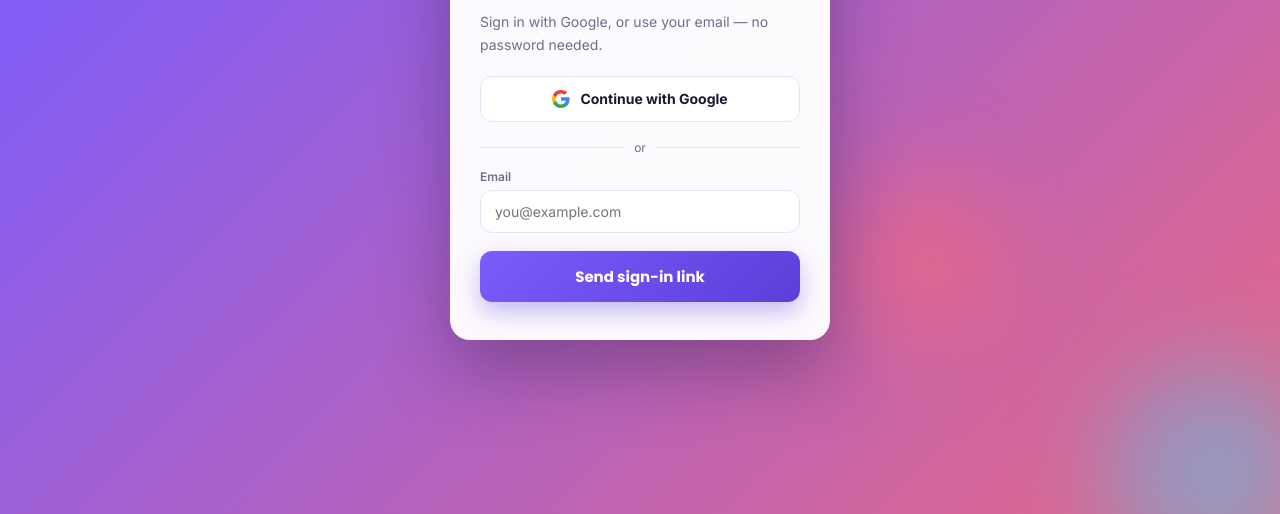
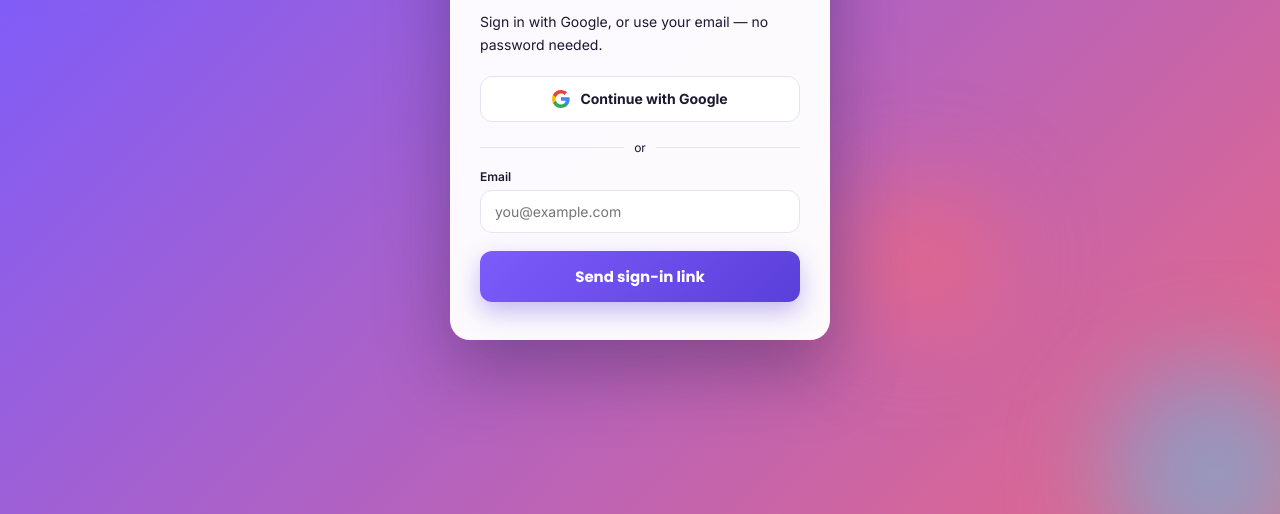
Before and after one commit to pr4-glitch/Connect, a plain HTML site: page index.html in a window 1280 px wide. Shown: the part 286-800 px from the top of the page. Drawn offline with nearby package versions, Linux system fonts and the light colour scheme.

Commit message:
Update index.html

```diff
--- a/index.html
+++ b/index.html
@@ -13,8 +13,8 @@
 <style>
   :root{
     --violet:#7C5CFC; --violet-dark:#5B3FD9; --coral:#FF6B6B; --teal:#12B3A8;
-    --amber:#F5A524; --ink:#1B1830; --slate:#6B7086; --paper:#F7F5FC;
-    --line:#E7E3F5; --card:#ffffff; --danger:#E5484D; --success:#2FB380;
+    --amber:#F5A524; --ink:#1B1830;--danger:#E5484D ; --paper:#F7F5FC;
+    --line:#E7E3F5; --card:#ffffff;--danger:#E5484D ; --success:#2FB380;
     --grad-hero: linear-gradient(135deg,#5B3FD9 0%, #7C5CFC 45%, #FF6B6B 100%);
     --grad-btn: linear-gradient(135deg,#7C5CFC, #5B3FD9);
     --grad-teal: linear-gradient(135deg,#12B3A8, #0E8C83);
```
